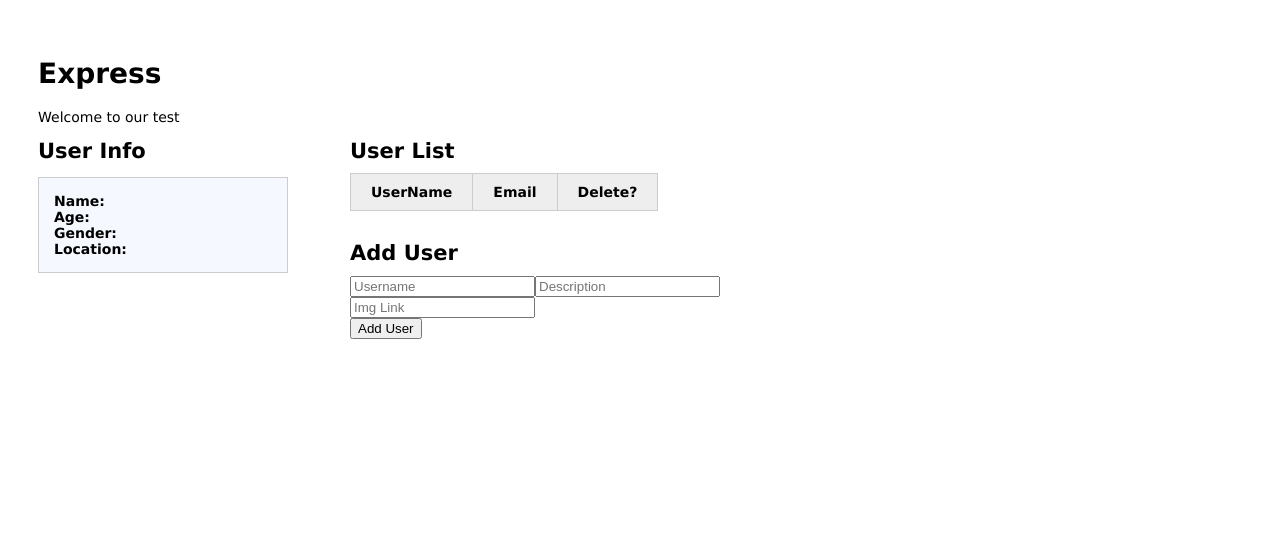
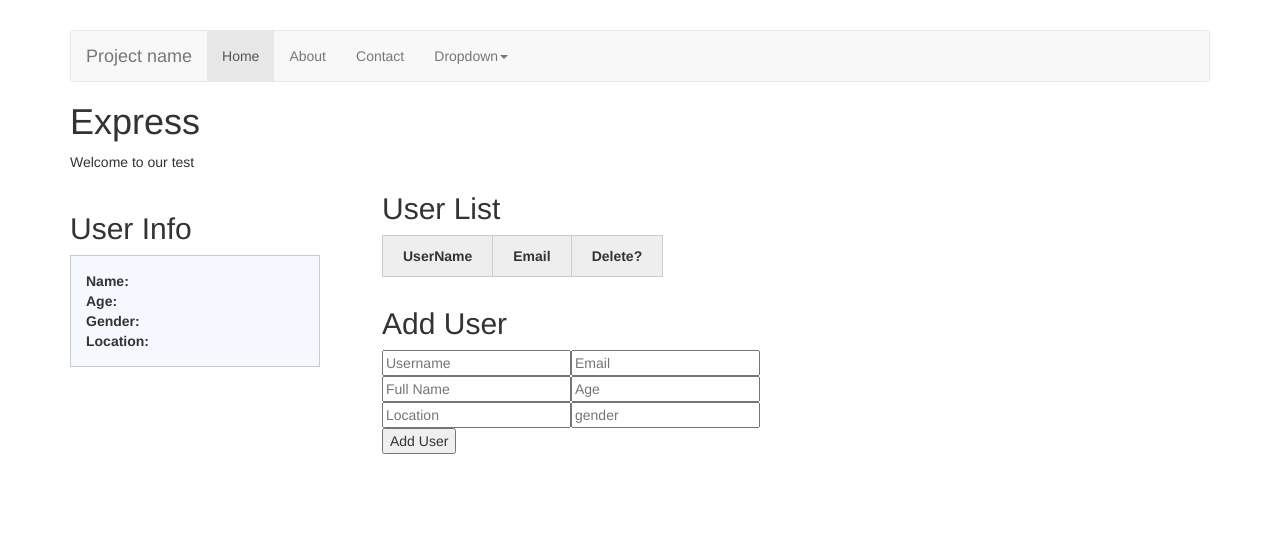
Before and after one commit to enricogigantiello/beergarden, a Node server app: page / in a window 1280 px wide. Shown: the top 553 px of the page. Run offline with Node 20, Linux system fonts and the light colour scheme; data that the repository does not hold is empty; some libraries are stand-ins or nearby versions.

Commit message:
bootstrap example

```diff
--- a/views/index.jade
+++ b/views/index.jade
@@ -1,9 +1,39 @@
 extends layout
+include mixins
+
 block content
+    nav.navbar.navbar-default( role="navigation" )
+        .navbar-header
+            button.navbar-toggle.collapsed( type="button", data-toggle="collapse", data-target="#navbar-inverse", aria-expanded="false", aria-controls="navbar")
+                span.sr-only Toggle navigation
+                span.icon-bar
+                span.icon-bar
+                span.icon-bar
+            a.navbar-brand(href="#") Project name
+
+        #navbar-inverse.collapse.navbar-collapse
+            ul.nav.navbar-nav
+                li.active: a( href="#") Home
+                li: a( href="#about" ) About
+                li: a( href="#contact" ) Contact
+                li.dropdown
+                    a.dropdown-toggle( href="#", data-toggle="dropdown", role="button", aria-expanded="false" ) Dropdown
+                        span.caret
+                    ul.dropdown-menu( role="menu" )
+                        li: a( href="#" ) Action
+                        li: a( href="#" ) Another action
+                        li: a( href="#" ) Something else here
+                        li.divider
+                        li.dropdown-header Nav header
+                        li: a( href="#" ) Separated link
+                        li: a( href="#" ) One more separated link
+
     h1= title
     p Welcome to our test
+
     // Wrapper
     #wrapper
+
         // USER INFO
         #userInfo
             h2 User Info
@@ -37,10 +67,15 @@ block content
         #addUser
             fieldset
                 input#inputUserName(type='text', placeholder='Username')
-                input#inputUserDescription(type='text', placeholder='Description')
+                input#inputUserEmail(type='text', placeholder='Email')
                 br
-                input#inputUserLink(type='text', placeholder='Img Link')
+                input#inputUserFullname(type='text', placeholder='Full Name')
+                input#inputUserAge(type='text', placeholder='Age')
+                br
+                input#inputUserLocation(type='text', placeholder='Location')
+                input#inputUserGender(type='text', placeholder='gender')
                 br
                 button#btnAddUser Add User
         // /ADD USER
+
     // /WRAPPER
--- a/views/layout.jade
+++ b/views/layout.jade
@@ -1,10 +1,19 @@
-doctype html
-html
-  head
-    title= title
-    link(rel='stylesheet', href='/stylesheets/style.css')
-  body
-    block content
-    script(src='/javascripts/jquery.min.js')
-    script(src='/javascripts/global.js')
-    //script(src='http://ajax.googleapis.com/ajax/libs/jquery/2.0.3/jquery.min.js')
+doctype
+html( lang="en" )
+    head
+        title Baking Bootstrap Snippets with Jade
+        meta( charset='utf-8' )
+        meta( http-equiv='X-UA-Compatible', content='IE=edge' )
+        meta( name='viewport', content='width=device-width, initial-scale=1.0' )
+        meta( name='description', content='Baking Bootstrap Snippets with Jade' )
+        link(rel='stylesheet', href='/stylesheets/style.css')
+        //- Bootswatch Theme
+        link(href="//maxcdn.bootstrapcdn.com/bootswatch/3.3.0/flatly/bootstrap.min.css", rel="stylesheet")
+    body(style="padding-bottom:10rem;")
+        .container
+            block content
+
+        script(src='/javascripts/jquery.min.js')
+        script(src='/javascripts/global.js')
+        script( src='//ajax.googleapis.com/ajax/libs/jquery/1.11.1/jquery.min.js' )
+        script( src='//maxcdn.bootstrapcdn.com/bootstrap/3.3.1/js/bootstrap.min.js' )
--- /dev/null
+++ b/views/mixins.jade
@@ -0,0 +1,2 @@
+//
+   Created by enricogiga on 04/08/2015.
```
